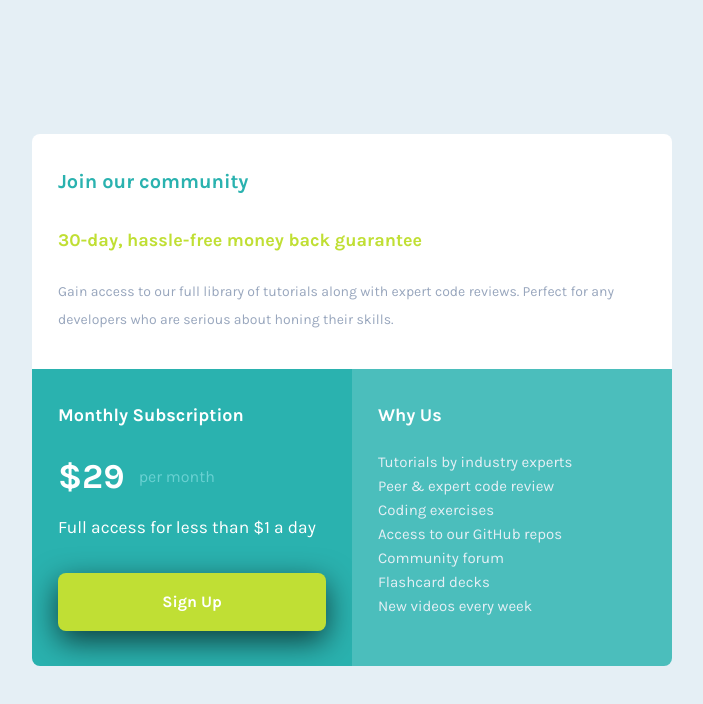
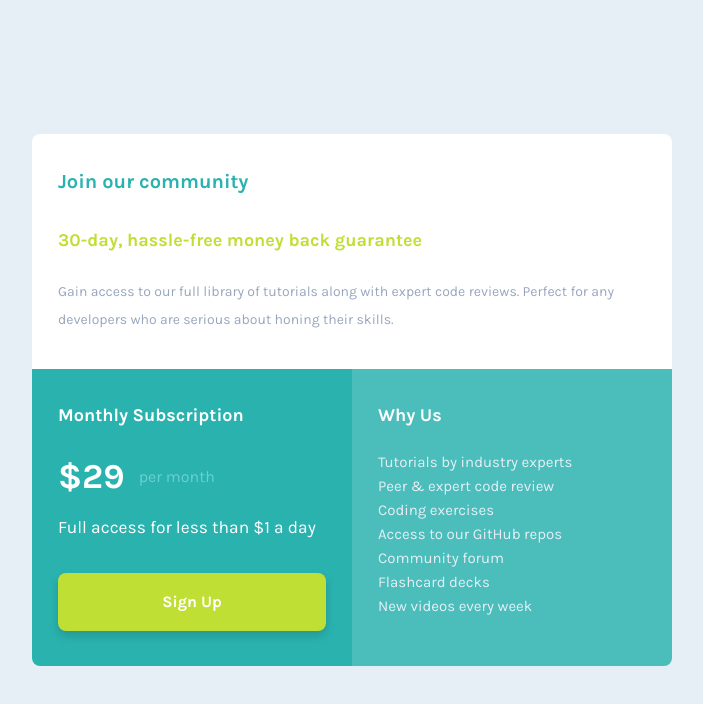
Before and after one commit to ItsAnotherCharlie/SinglePriceGridComponent, a plain HTML site: page index.html in a window 1280 px wide. Shown: the whole page, without its empty margins (288-991 px from the left). Drawn offline with Linux system fonts and the light colour scheme.

Commit message:
Update styles.css

```diff
--- a/css/styles.css
+++ b/css/styles.css
@@ -132,9 +132,7 @@ h3 {
   color: var(--whitebg);
   font-weight: bold;
   text-align: center;
-  -webkit-box-shadow: 0px 10px 31px 0px rgba(0, 0, 0, 0.66);
-  -moz-box-shadow: 0px 10px 31px 0px rgba(0, 0, 0, 0.66);
-  box-shadow: 0px 10px 31px 0px rgba(0, 0, 0, 0.66);
+  box-shadow: 0 0.5rem 1rem rgba(0, 0, 0, 0.15);
   transition: background-color 200ms ease;
 }
 
```
